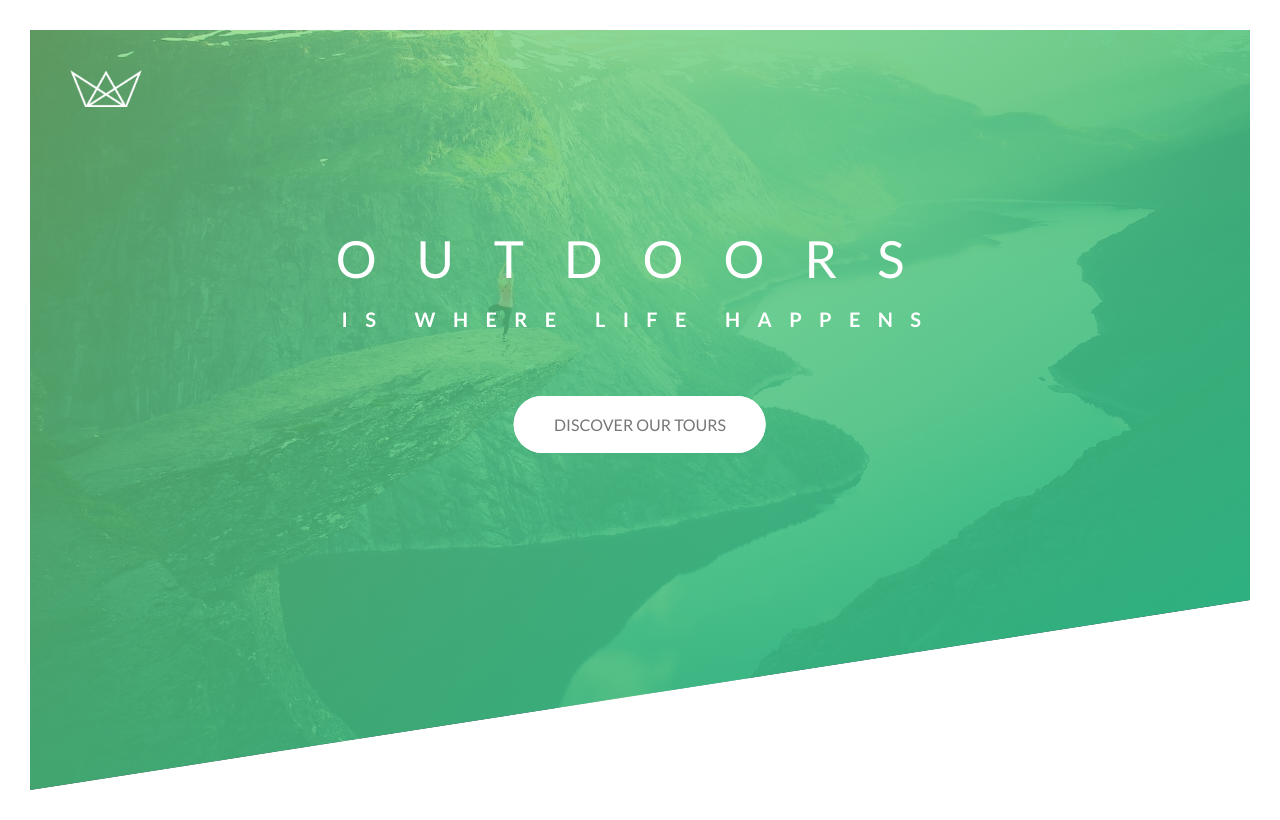
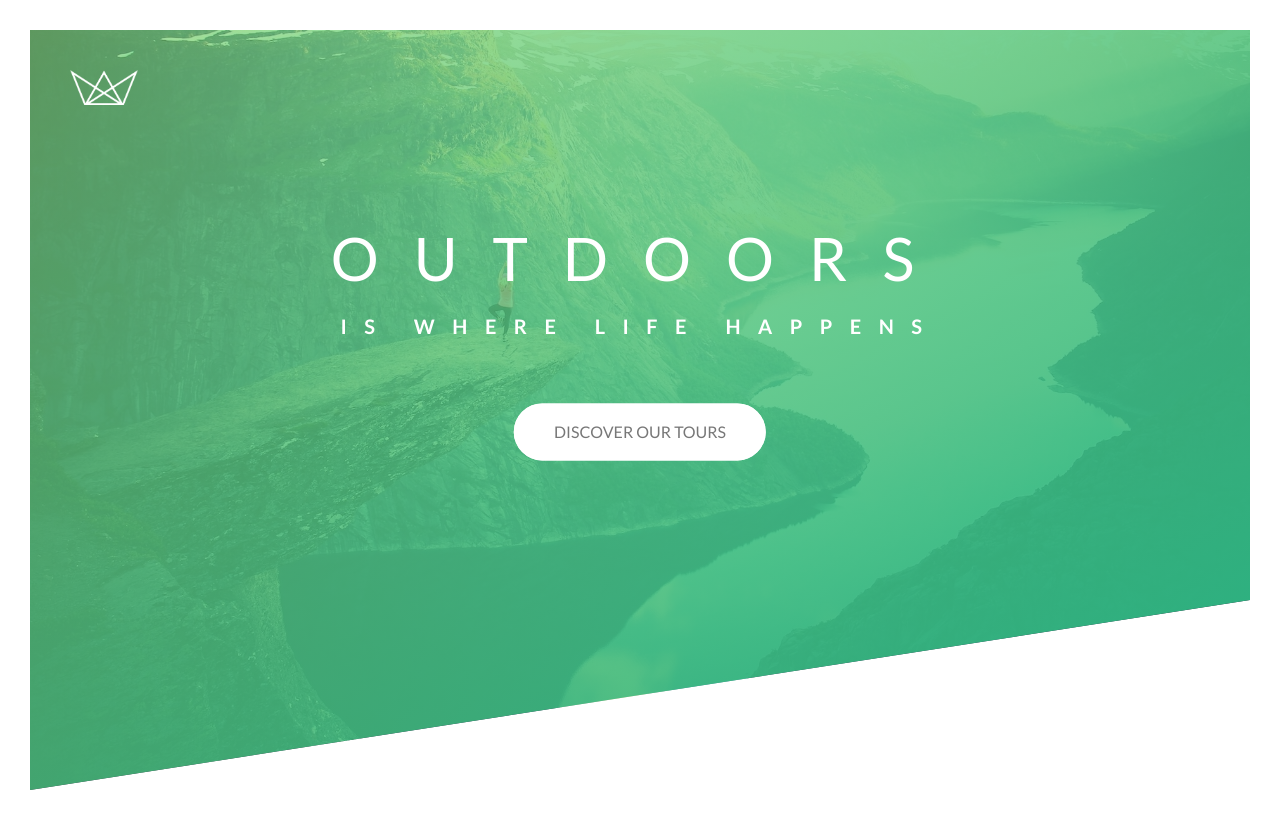
Before and after one commit to Razzini/advance-css, a plain HTML site: page Natours/starter/index.html in a window 1280 px wide. Drawn offline with Linux system fonts and the light colour scheme; files that its build step writes are made by us from their sources.

Commit message:
bem partner was implemented in this project

```diff
--- a/Natours/starter/css/style.css
+++ b/Natours/starter/css/style.css
@@ -7,19 +7,27 @@ Dark green: #28b485
 
 */
 
-*{
+*,
+*::after,
+*::before{
     padding: 0;
     margin: 0;
-    box-sizing: border-box;
+    box-sizing: inherit;
+}
+
+html{
+    font-size: 62.5%; /*Is easiler to use rem because 1 rem = 10px*/
+
 }
 
 body{
     font-family: "Lato", sans-serif;
     font-weight: 400;
-    font-size: 16px;
+    /* font-size: 16px; */
     line-height: 1.7;
     color: #777;
-    padding: 30px;
+    padding: 3rem;
+    box-sizing: border-box;
 
 }
 
@@ -35,13 +43,16 @@ body{
 
 }
 
-.logo-box{
+.header__logo-box{
     position: absolute;
-    top: 40px;
-    left: 40px;
+    top: 4rem;
+    left: 4rem;
+}
+.header__logo{
+    height: 3.5rem;
 }
 
-.text-box{
+.header__text-box{
     position: absolute;
     top:40%;
     left: 50%;
@@ -49,9 +60,6 @@ body{
     text-align: center;
 }
 
-.logo{
-    height: 2.3rem;
-}
 
 .logo:hover{
     animation: moveInRight 1s ease-out;
@@ -62,22 +70,22 @@ body{
     text-transform: uppercase;
 
     backface-visibility: hidden;
-    margin-bottom: 60px;
+    margin-bottom: 6rem;
 }
-.heading-primary-main{
+.heading-primary--main{
     display: block;
-    font-size: 3.2rem;
+    font-size: 6rem;
     font-weight: 400;
-    letter-spacing: 2.5rem;
+    letter-spacing: 3.5rem;
     animation-name: moveInLeft;
     animation-duration: 1s;
     animation-timing-function: ease-out;
 }
-.heading-primary-sub{
+.heading-primary--sub{
     display: block;
-    font-size: 1.25rem;
+    font-size: 2rem;
     font-weight: 700;
-    letter-spacing: 17.4px;
+    letter-spacing: 1.75rem;
 
     animation-name: moveInRight;
     animation-duration: 1s;
@@ -89,13 +97,13 @@ body{
 @keyframes moveInLeft{
     0%{
         opacity: 0;
-        transform: translateX(-100px);
+        transform: translateX(-10rem);
 
     }
 
     80%{
 
-        transform: translateX(10px);
+        transform: translateX(1rem);
 
     }
     100%{
@@ -107,10 +115,10 @@ body{
 @keyframes moveInRight{
     0%{
         opacity: 0;
-        transform: translateX(100px);
+        transform: translateX(10rem);
     }
     80%{
-        transform: translateX(-10px)
+        transform: translateX(-1rem)
     }
     100%{
         opacity: 1;
@@ -121,7 +129,7 @@ body{
 @keyframes moveInBottom{
     0%{
         opacity: 0;
-        transform: translatey(30px);
+        transform: translatey(3rem);
     }
     100%{
         opacity: 1;
@@ -135,24 +143,25 @@ body{
 .btn:visited{
     text-transform: uppercase;
     text-decoration: none;
-    padding: 15px 40px;
+    padding: 1.5rem 4rem;
     display: inline-block;
-    border-radius:100px;
+    border-radius:10rem;
     transition: all .2s;
     position: relative;
+    font-size: 1.6rem;
 
 }
 
 .btn:hover{
     transform: translateY(-3px);
-    box-shadow: 0 10px 20px rgba(0,0,0,.2);
+    box-shadow: 0 1rem 2rem rgba(0,0,0,.2);
 }
 
 .btn:active{
     transform: translateY(-1px);
-    box-shadow: 0 5px 10px rgba(0,0,0,.2);
+    box-shadow: 0 0.5rem 1rem rgba(0,0,0,.2);
 }
-.btn-white{
+.btn--white{
     background-color: #FFF;
     color:#777;
 }
@@ -162,14 +171,14 @@ body{
     display: inline-block;
     height: 100%;
     width: 100%;
-    border-radius: 100px;
+    border-radius: 10rem;
     position: absolute;
     top: 0;
     left: 0;
     z-index: -1;
     transition: all .4s;
 }
-.btn-white::after{
+.btn--white::after{
     background-color: #FFF;
 }
 
@@ -178,7 +187,7 @@ body{
     opacity: 0;
 }
 
-.bnt-animated{
+.bnt--animated{
     animation: moveInBottom 3s ease-out .75s;
     animation-fill-mode: backwards;
 }
--- a/Natours/starter/index.html
+++ b/Natours/starter/index.html
@@ -14,21 +14,18 @@
     </head>
     <body>
         <header class="header">
-           <div class="logo-box">
-            <img src="img/logo-white.png" alt="logo" class="logo">
+           <div class="header__logo-box">
+            <img src="img/logo-white.png" alt="logo" class="header__logo">
            </div>
 
-           <div class="text-box">
+           <div class="header__text-box">
                 <h1 class="heading-primary">
-                    <span class="heading-primary-main">Outdoors</span>
-                    <span class="heading-primary-sub">is where life happens</span>
+                    <span class="heading-primary--main">Outdoors</span>
+                    <span class="heading-primary--sub">is where life happens</span>
             </h1>
 
-            <a href="#" class="btn btn-white bnt-animated">Discover our tours</a>
+            <a href="#" class="btn btn--white bnt--animated">Discover our tours</a>
            </div>
-
-
         </header>
-
     </body>
 </html>
```
